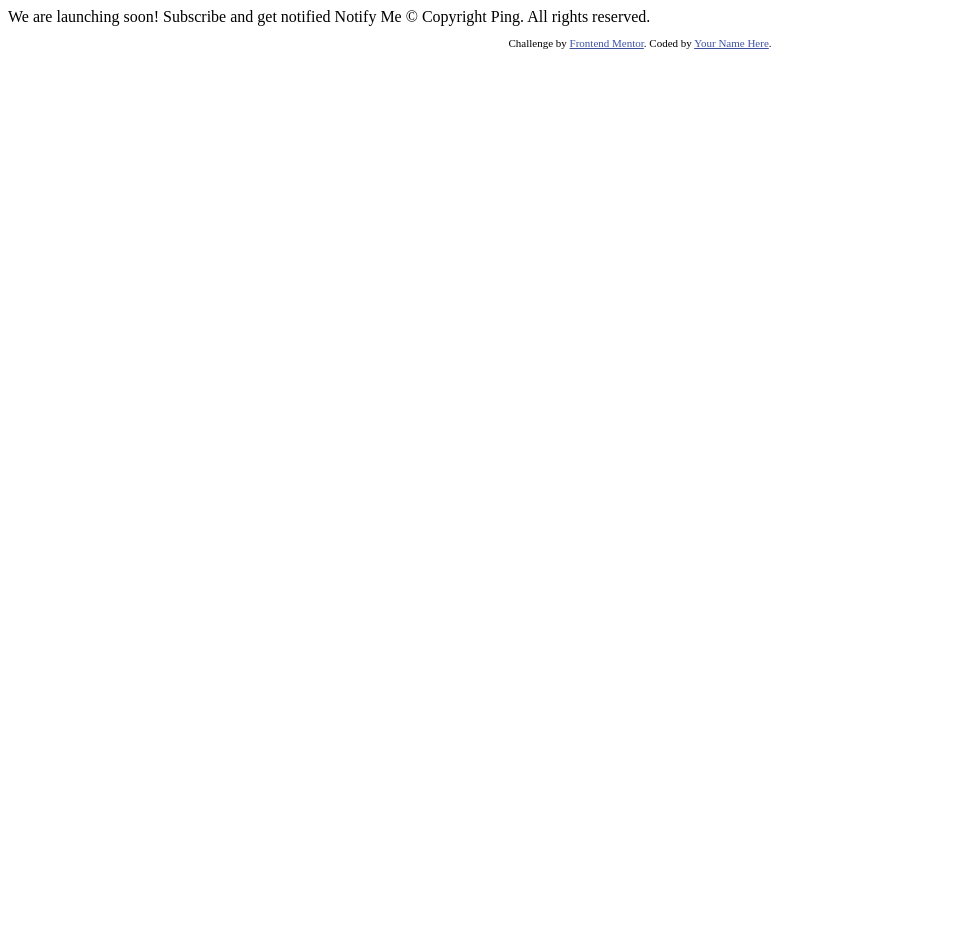
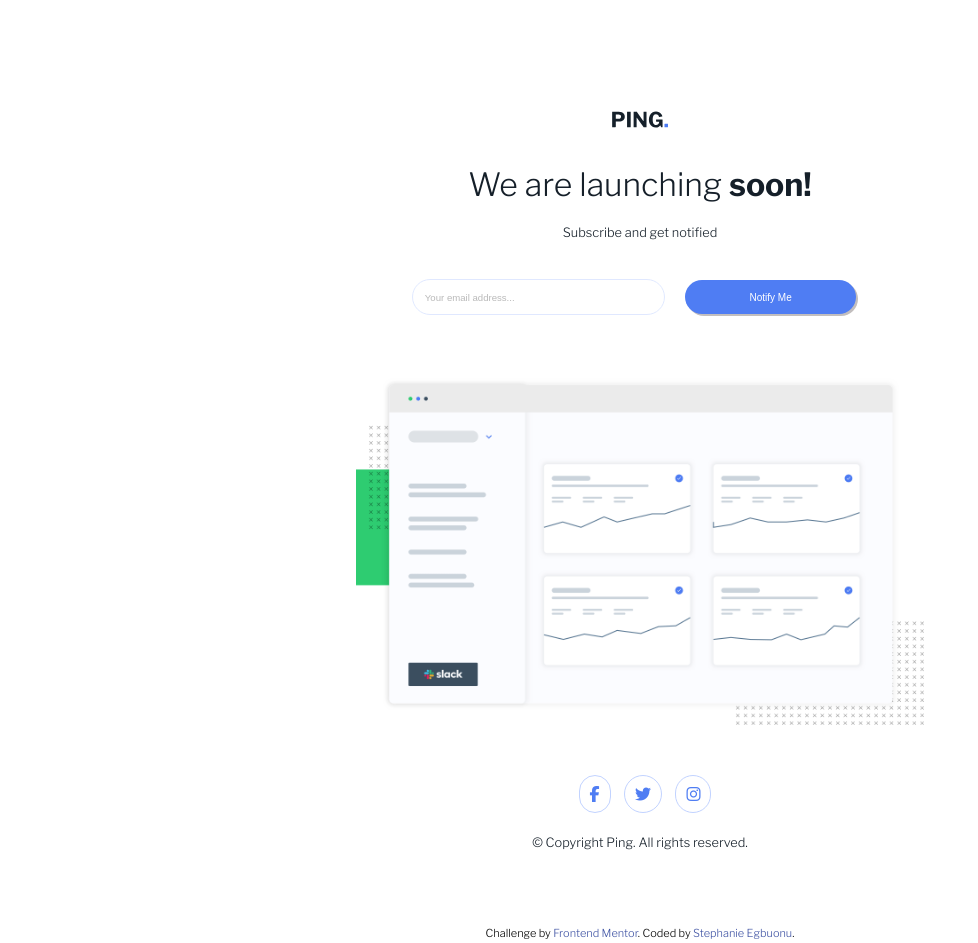
Before and after one commit to stephanniegb/ping-coming-soon-page-master, a plain HTML site: page index.html in a window 1280 px wide. Shown: the whole page, without its empty margins (0-978 px from the left). Before the commit the page ends 800 px from the top, so only its background shows below. Drawn offline with nearby package versions, Linux system fonts and the light colour scheme.

Commit message:
initial commit

```diff
--- a/index.html
+++ b/index.html
@@ -2,33 +2,51 @@
 <html lang="en">
 <head>
   <meta charset="UTF-8">
-  <meta name="viewport" content="width=device-width, initial-scale=1.0"> <!-- displays site properly based on user's device -->
+  <meta name="viewport" content="width=device-width, initial-scale=1.0">
+  <link rel="stylesheet" href="style.css">
+  <script src="https://kit.fontawesome.com/1bd3f720f4.js" crossorigin="anonymous"></script>
+  <!-- <script src="/main.js" defer></script> -->
+  <style>
+    @import url('https://fonts.googleapis.com/css2?family=Libre+Franklin:wght@300;600;700&display=swap');
+    </style>
 
+  <title>Frontend Mentor | Ping coming soon page</title>
   <link rel="icon" type="image/png" sizes="32x32" href="./images/favicon-32x32.png">
 
-  <title>Frontend Mentor | Ping coming soon page</title>
-
-  <!-- Feel free to remove these styles or customise in your own stylesheet 👍 -->
-  <style>
-    .attribution { font-size: 11px; text-align: center; }
-    .attribution a { color: hsl(228, 45%, 44%); }
-  </style>
 </head>
 <body>
+  <main>
+    <div class="top-div">
+      <img src="/images/logo.svg" alt="logo" id="logo">
 
-  We are launching soon!
+     <h1>We are launching <span>soon!</span></h1>
 
-  Subscribe and get notified
+     <p>Subscribe and get notified</p>
 
-  Notify Me
+      <form action="/index.html" method="get" id="form">
+      <input type="email" name="email" id="emailInput" placeholder="Your email address..."  >
+      <small id="errorMsg">please provide a valide email address</small>
+      <button type="submit" id="btn">Notify Me</button>
+      </form>
+    </div>
+    <div class="bottom-div">
+      <img src="/images/illustration-dashboard.png" alt="dashboard" id="dashboardImg">
+    </div>
+    <div class="icon">
+      <i class="fa-brands fa-facebook-f" ></i>
+      <i class="fa-brands fa-twitter"></i>
+      <i class="fa-brands fa-instagram"></i> <br>
 
-  &copy; Copyright Ping. All rights reserved.
-
+    </div>
+    <p>&copy; Copyright Ping. All rights reserved.
+    </p>
+  </main>
   <footer>
     <p class="attribution">
       Challenge by <a href="https://www.frontendmentor.io?ref=challenge" target="_blank">Frontend Mentor</a>.
-      Coded by <a href="#">Your Name Here</a>.
+      Coded by <a href="https://twitter.com/Stephanniegb" target="_blank">Stephanie Egbuonu</a>.
     </p>
   </footer>
+  <script src="./index.js"></script>
 </body>
 </html>
--- /dev/null
+++ b/index.js
@@ -0,0 +1,27 @@
+const email = document.querySelector('#emailInput');
+const button = document.querySelector('button');
+const errorMsg = document.getElementById('errorMsg');
+const input = document.querySelector('input');
+let emailVal = email.value;
+
+
+input.addEventListener('input', (e) => {
+    // console.log(input.value);
+    setTimeout(check, 5000);
+})
+button.addEventListener('submit', (e) =>{
+    checkEmpty
+})
+function check() {
+    const regex = /^(([^<>()\[\]\\.,;:\s@"]+(\.[^<>()\[\]\\.,;:\s@"]+)*)|(".+"))@((\[[0-9]{1,3}\.[0-9]{1,3}\.[0-9]{1,3}\.[0-9]{1,3}\])|(([a-zA-Z\-0-9]+\.)+[a-zA-Z]{2,}))$/;
+    let emailVal = email.value;
+    if(regex.test(emailVal) === false){
+        errorMsg.style.visibility='visible'
+        input.classList.add('invalid')
+    }
+    else{
+        errorMsg.style.visibility='hidden'
+        input.classList.remove('invalid')
+
+    }
+}
--- /dev/null
+++ b/style.css
@@ -0,0 +1,147 @@
+body{
+    padding: 0%;
+    margin: 0, auto;
+    font-family: 'Libre Franklin', sans-serif;
+}
+main{
+    padding: 5%;
+    color: hsl(209, 33%, 12%);
+    margin: 0 auto;
+    max-width: 100%;
+    display: flex;
+    flex-direction: column;
+    align-items: center;
+    justify-content: center;
+}
+#logo{
+    width: 20%;
+    margin: 10% 0% 10% 40%;
+}
+div{
+    margin-top: 10%;
+    margin-bottom: 10%;
+}
+h1{
+    font-size: 1.5rem;
+    font-weight: 300;
+    width: 100%;
+    text-align: center;
+}
+p{
+    width: 100%;
+    margin-top: 0%;
+    text-align: center;
+    font-weight: 300;
+    font-size: 0.8rem;
+}
+input, button{
+    border-radius: 30px;
+    margin-bottom: 3%;
+    margin-left: 10%;
+}
+form{
+    margin-top: 5%;
+}
+.top-div{
+    width: 100%;
+    position: relative;
+    /* border: 1px solid red;  */
+}
+input{
+    width: 75%;
+    padding: 3%;
+    border: 1px solid hsl(223, 100%, 88%);
+
+}
+input:focus{
+    outline: none;
+}
+.invalid{
+    border: 1px solid red;
+}
+#errorMsg{
+    visibility: hidden;
+    font-size: 0.7rem;
+    color: hsl(354, 100%, 66%);
+    position: absolute;
+    padding: 3px;
+    bottom: 15%;
+    left: 20%;
+}
+span{
+    font-weight: 700;
+}
+button{
+    background-color: hsl(223, 87%, 63%);
+    color: white;
+    width: 80%;
+    font-size: 10px;
+    border: none;
+    padding: 3%;
+    margin-top: 2%;
+    box-shadow: 2px 2px #c2bebe;
+    cursor: pointer;
+}
+#dashboardImg{
+    width: 100%;
+}
+i{
+    color:hsl(223, 87%, 63%);
+    border-radius: 50px;
+    padding: 10px;
+    margin-left: 10px;
+    border: 1px solid hsl(223, 100%, 88%);
+}
+[placeholder]{
+    opacity: 0.5;
+    font-size: 60%;
+
+}
+.attribution { font-size: 11px; text-align: center; }
+.attribution a { color: hsl(228, 45%, 44%); text-decoration: none; }
+@media(min-width: 799px){
+    input, button{
+        padding: 2%;
+    }
+    div{
+        margin: 2% 0;
+    }
+}
+@media(min-width:1200px){
+    #logo{
+        width: 10%;
+        margin: 3% 0% 2% 45%;
+    }
+    h1{
+        font-size: 2rem;
+    }
+    #errorMsg{
+        font-size: 0.7rem;
+        color: hsl(354, 100%, 66%);
+        margin-top: 2%;
+        position: absolute;
+        bottom: 0;
+        left: 12%;
+    }
+    .bottom-div{
+        width: 50%;
+    }
+
+    .top-div{
+        width: 50%;
+    }
+    div{
+        margin: 2% 0;
+    }
+    input, button{
+        padding: 2%;
+    }
+    input{
+        width: 40%;
+        padding: 2%;
+    }
+    button{
+        width: 30%;
+        margin-left: 3%;
+    }
+}
```
